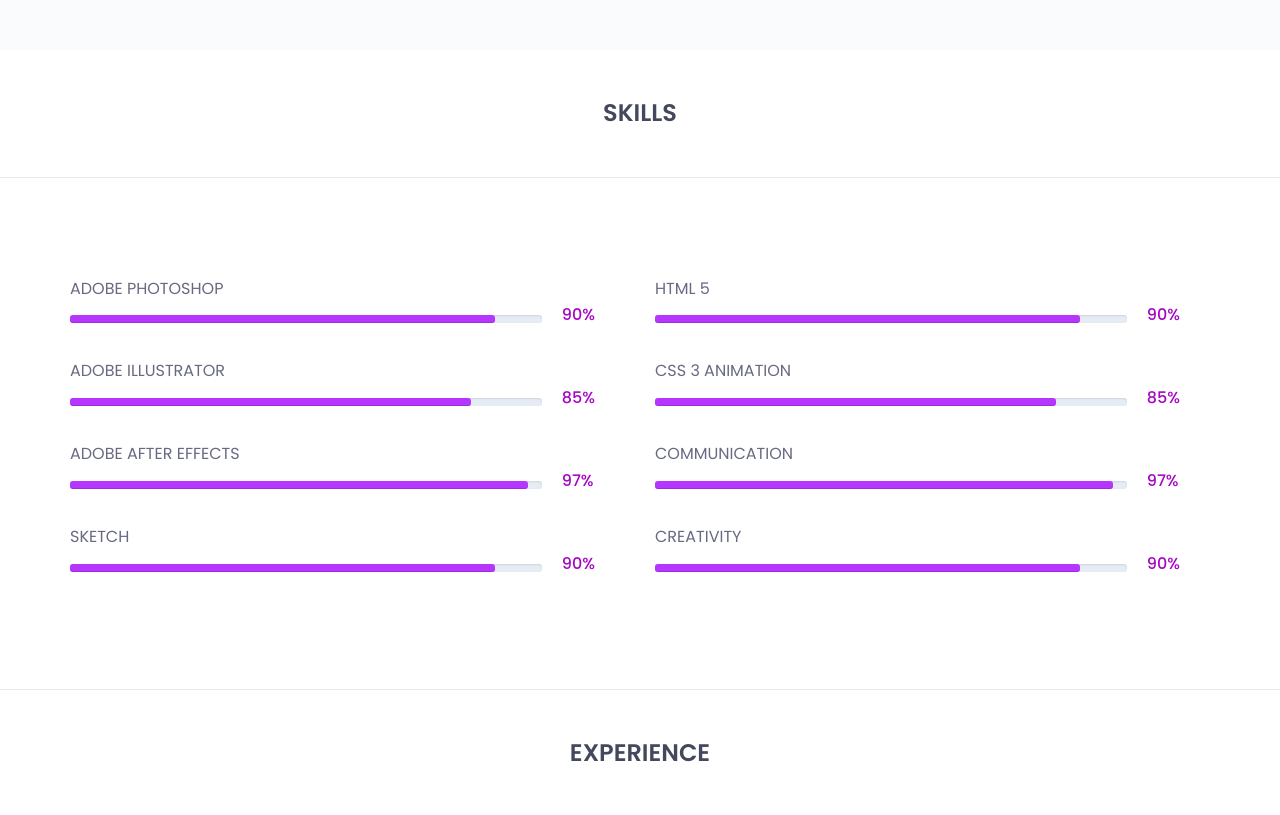
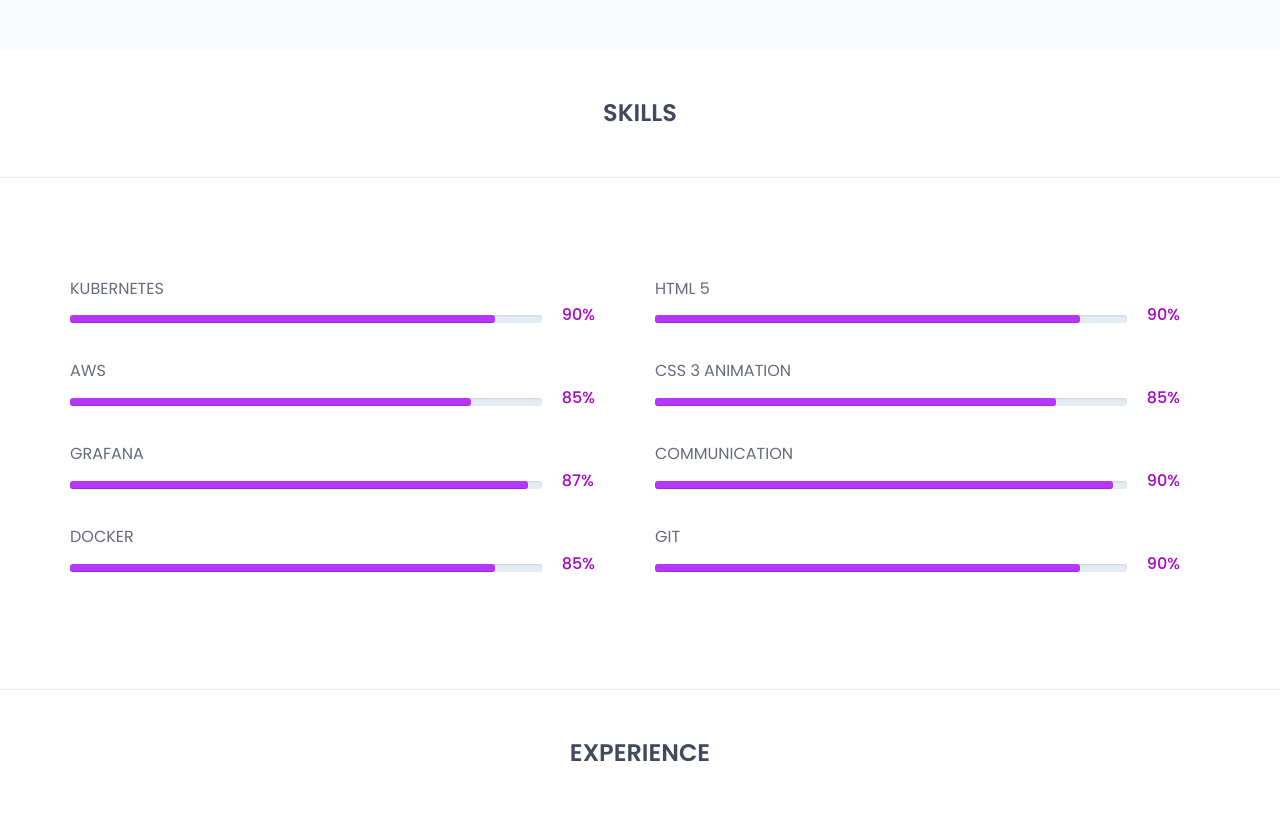
Before and after one commit to delzilwilfred/portfolio, a plain HTML site: page index.html in a window 1280 px wide. Shown: the part 2303-3118 px from the top of the page. Drawn offline with nearby package versions, Linux system fonts and the light colour scheme.

Commit message:
feat : changed old details to new

```diff
--- a/index.html
+++ b/index.html
@@ -146,7 +146,7 @@
 									<div class="col-sm-4">
 										<div class="single-about-add-info">
 											<h3>website</h3>
-											<p>coming soon</p>
+											<p>-</p>
 										</div>
 									</div>
 								</div>
@@ -175,7 +175,7 @@
 
 										</li><!-- / li -->
 										<li>
-											<a href="#">
+											<a href="https://www.linkedin.com/in/henry-wilfred-daniel-9a60a4200/">
 												<i  class="fa fa-linkedin" aria-hidden="true"></i>
 											</a>
 										</li><!-- / li -->
@@ -294,7 +294,7 @@
 							<div class="col-md-6">
 								<div class="single-skill-content">
 									<div class="barWrapper">
-										<span class="progressText">adobe photoshop</span>
+										<span class="progressText">Kubernetes</span>
 										<div class="single-progress-txt">
 											<div class="progress ">
 												<div class="progress-bar" role="progressbar" aria-valuenow="90" aria-valuemin="10" aria-valuemax="100" style="">
@@ -305,7 +305,7 @@
 										</div>
 									</div><!-- /.barWrapper -->
 									<div class="barWrapper">
-										<span class="progressText">adobe illustrator</span>
+										<span class="progressText">AWS</span>
 										<div class="single-progress-txt">
 											<div class="progress ">
 											   <div class="progress-bar" role="progressbar" aria-valuenow="85" aria-valuemin="10" aria-valuemax="100" style="">
@@ -316,25 +316,25 @@
 										</div>
 									</div><!-- /.barWrapper -->
 									<div class="barWrapper">
-										<span class="progressText">adobe after effects</span>
+										<span class="progressText">Grafana</span>
 										<div class="single-progress-txt">
 											<div class="progress ">
 											   <div class="progress-bar" role="progressbar" aria-valuenow="97" aria-valuemin="10" aria-valuemax="100" style="">
 
 											   </div>
 											</div>
-											<h3>97%</h3>
+											<h3>87%</h3>
 										</div>
 									</div><!-- /.barWrapper -->
 									<div class="barWrapper">
-										<span class="progressText">sketch</span>
+										<span class="progressText">Docker</span>
 										<div class="single-progress-txt">
 											<div class="progress ">
 											   <div class="progress-bar" role="progressbar" aria-valuenow="90" aria-valuemin="10" aria-valuemax="100" style="">
 
 											   </div>
 											</div>
-											<h3>90%</h3>
+											<h3>85%</h3>
 										</div>
 									</div><!-- /.barWrapper -->
 								</div>
@@ -371,11 +371,11 @@
 
 											   </div>
 											</div>
-											<h3>97%</h3>
+											<h3>90%</h3>
 										</div>
 									</div><!-- /.barWrapper -->
 									<div class="barWrapper">
-										<span class="progressText"> creativity</span>
+										<span class="progressText"> Git</span>
 										<div class="single-progress-txt">
 											<div class="progress ">
 											   <div class="progress-bar" role="progressbar" aria-valuenow="90" aria-valuemin="10" aria-valuemax="100" style="">
```
